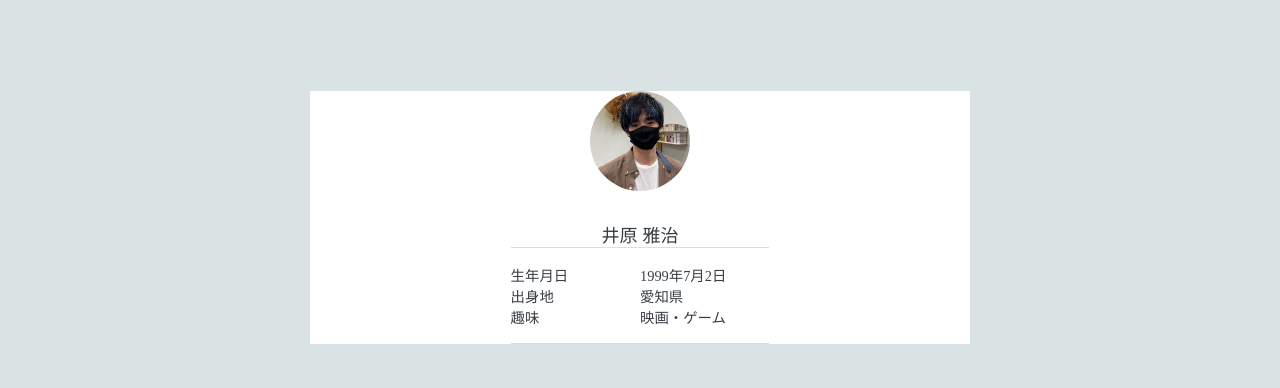
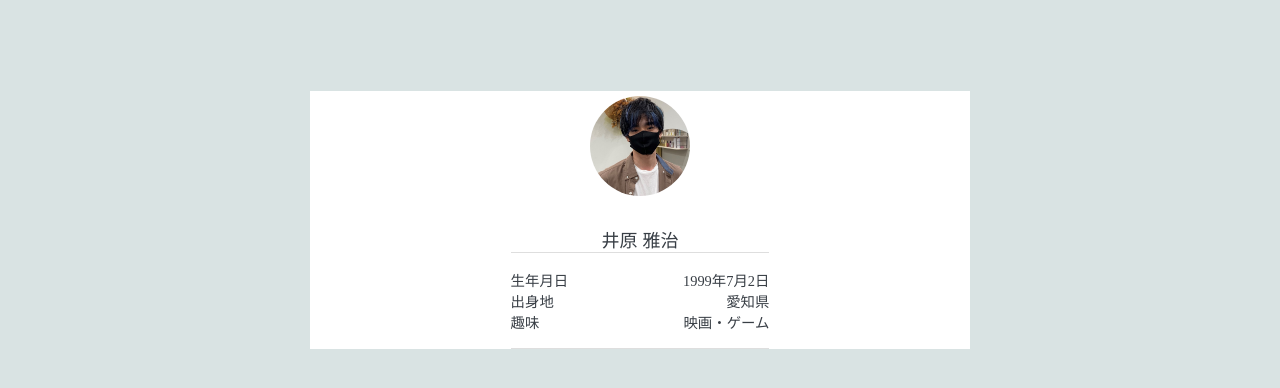
Before and after one commit to SomeiyoshinoJin/Profile72.github.io, a plain HTML site: page index.html in a window 1280 px wide. Shown: the part 626-1014 px from the top of the page. Drawn offline with Linux system fonts and the light colour scheme.

Commit message:
Add files via upload

```diff
--- a/procss/style.css
+++ b/procss/style.css
@@ -108,7 +108,15 @@ margin-right: 150px;
 margin-left: 150px;
 }
 
-#about img { width: 100px; height: 100px; border-radius: 50%; margin-right: 0px; -webkit-border-radius: 50%; -moz-border-radius: 50%; -ms-border-radius: 50%; -o-border-radius: 50%;
+#about img { width: 100px;
+    height: 100px;
+    border-radius: 50%;
+    margin-top: 5px;
+    margin-right: 0px;
+    -webkit-border-radius: 50%;
+    -moz-border-radius: 50%;
+    -ms-border-radius: 50%;
+    -o-border-radius: 50%;
 }
 
 #about .text {
@@ -127,6 +135,8 @@ text-align: left;
     flex-wrap: wrap;
     padding: 16px 0;
     margin: 0 auto;
+    align-items: center;
+    justify-content: space-between;
     border-top: solid 1px #dedede;
     border-bottom: solid 1px #dedede;
 }
@@ -139,6 +149,10 @@ text-align: left;
     width: 75%;
     /* margin-right: 50%; */
     /* background-color: #fff; */
+}
+
+#about dd{
+    text-align: left;
 }
 
 /*-works-*/
```
